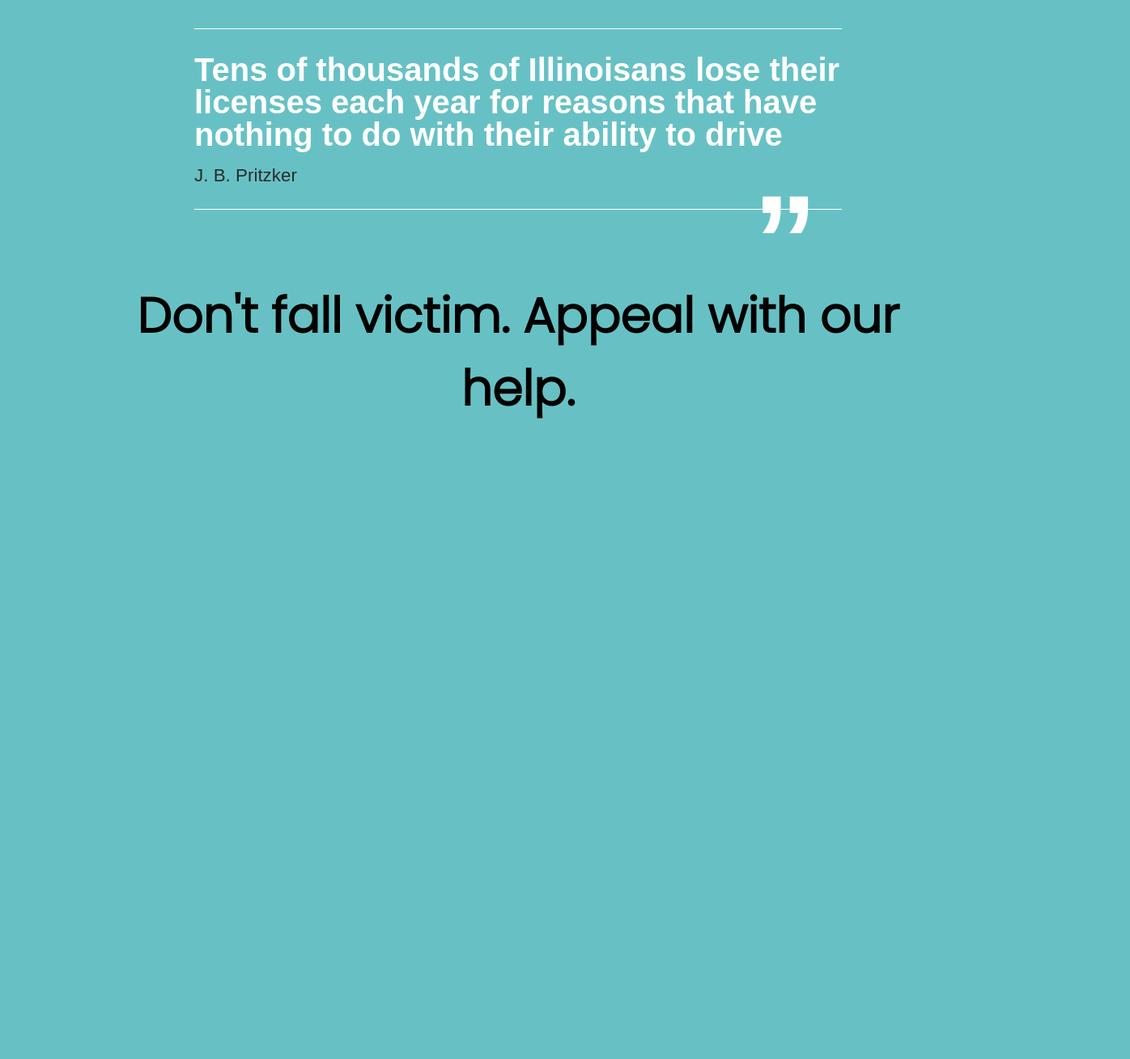
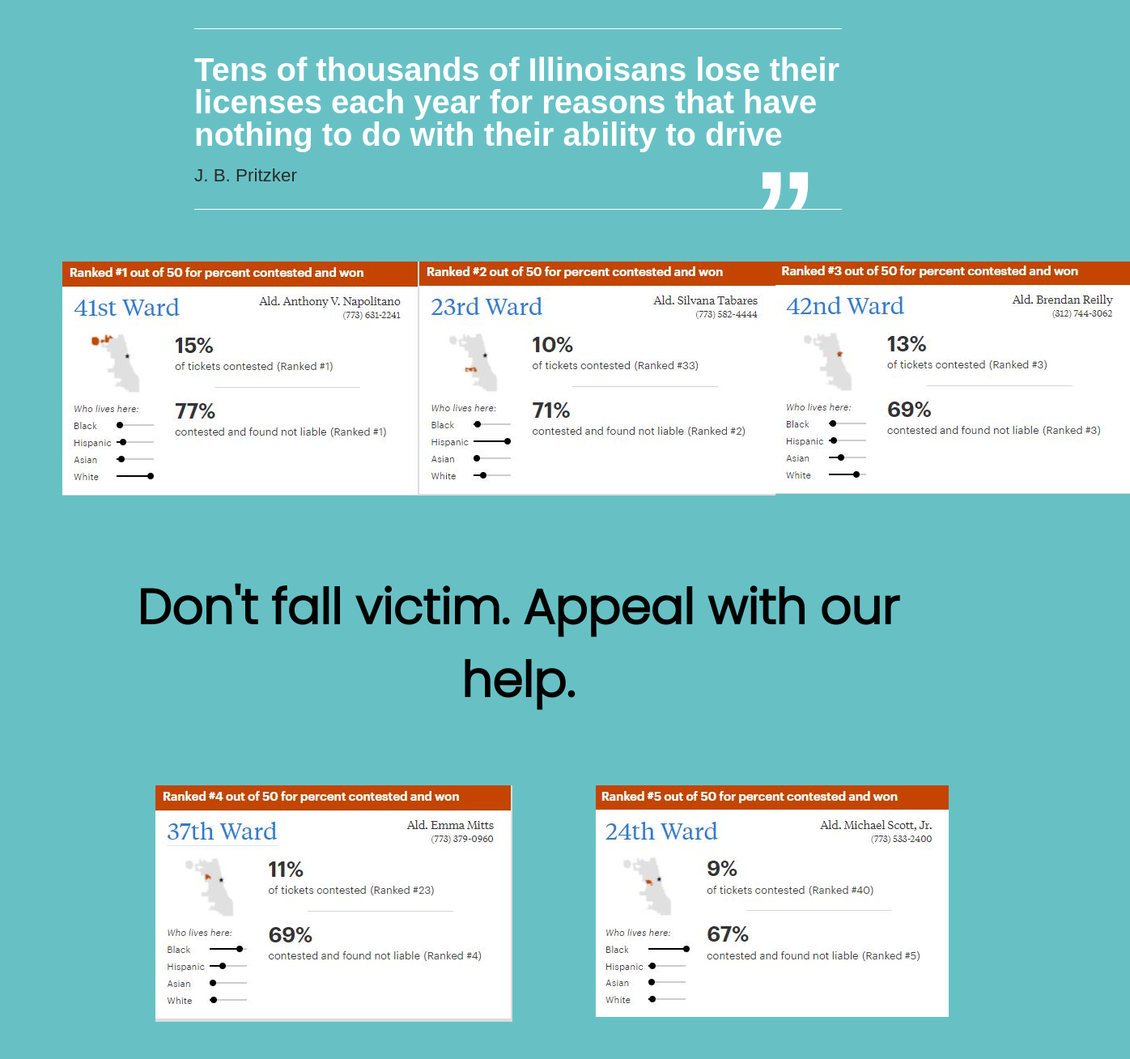
Before and after one commit to lacosta2/to-the-street, a plain HTML site: page index.html in a window 1280 px wide. Shown: the part 270-1578 px from the top of the page at 81% size, 1396 px wide, since content can reach past the window. Before the commit the page ends 855 px from the top, so only its background shows below. Drawn offline with Linux system fonts and the light colour scheme.

Commit message:
Add files via upload

```diff
--- a/index.html
+++ b/index.html
@@ -42,7 +42,27 @@
           <h4>J. B. Pritzker</h4>
         </div>
     </div>
+
+    <div class="container2">
+        <div>
+            <img src="ward1.jpg" alt="">
+        </div>
+        <div>
+            <img src="ward2.jpg" alt="">
+        </div>
+        <div>
+            <img src="ward3.jpg" alt="">
+        </div>
+    </div>
     <blockquote id="quote2">Don't fall victim. Appeal with our help.</blockquote>
+    <div class="container3">
+        <div>
+            <img src="ward4.jpg" alt="">
+        </div>
+        <div>
+            <img src="ward5.jpg" alt="">
+        </div>
+    </div>
 </body>
 
 </html>
--- a/style.css
+++ b/style.css
@@ -100,7 +100,6 @@ li a:hover {
     font-size: 20px;
     padding-left: 12px;
     text-align: center;
-
     max-width: 250px;
     top: 185px;
     position: absolute;
@@ -109,6 +108,31 @@ li a:hover {
 #right {
     padding-left: 80px;
 }
+
+.container2 {
+    display: flex;
+    padding-top: 5%;
+    padding-left: 6%;
+
+
+}
+.container2 > div {
+    flex: 1;
+
+}
+
+.container3 {
+
+    display: flex;
+    padding-left: 15%;
+    padding-bottom: 3%;
+    padding-top: 2%;
+}
+.container3 > div {
+    flex: 1;
+
+}
+
 #guide-p {
     font-size: 24px;
     max-width: 1600px;
@@ -120,7 +144,6 @@ li a:hover {
 
 #guide-ul {
     font-size: 24px;
-
     max-width: 1550px;
     display: block;
     margin-left: auto;
@@ -200,7 +223,7 @@ li a:hover {
      color: rgba(255, 255, 255, 1);
      font-size: 10rem;
      line-height: 0;
-     bottom: -40px;
+     bottom: -10px;
      right: 30px;
  }
 
```
Also changed, not shown: ward1.jpg (added), ward2.jpg (added), ward3.jpg (added), ward4.jpg (added), ward5.jpg (added).
